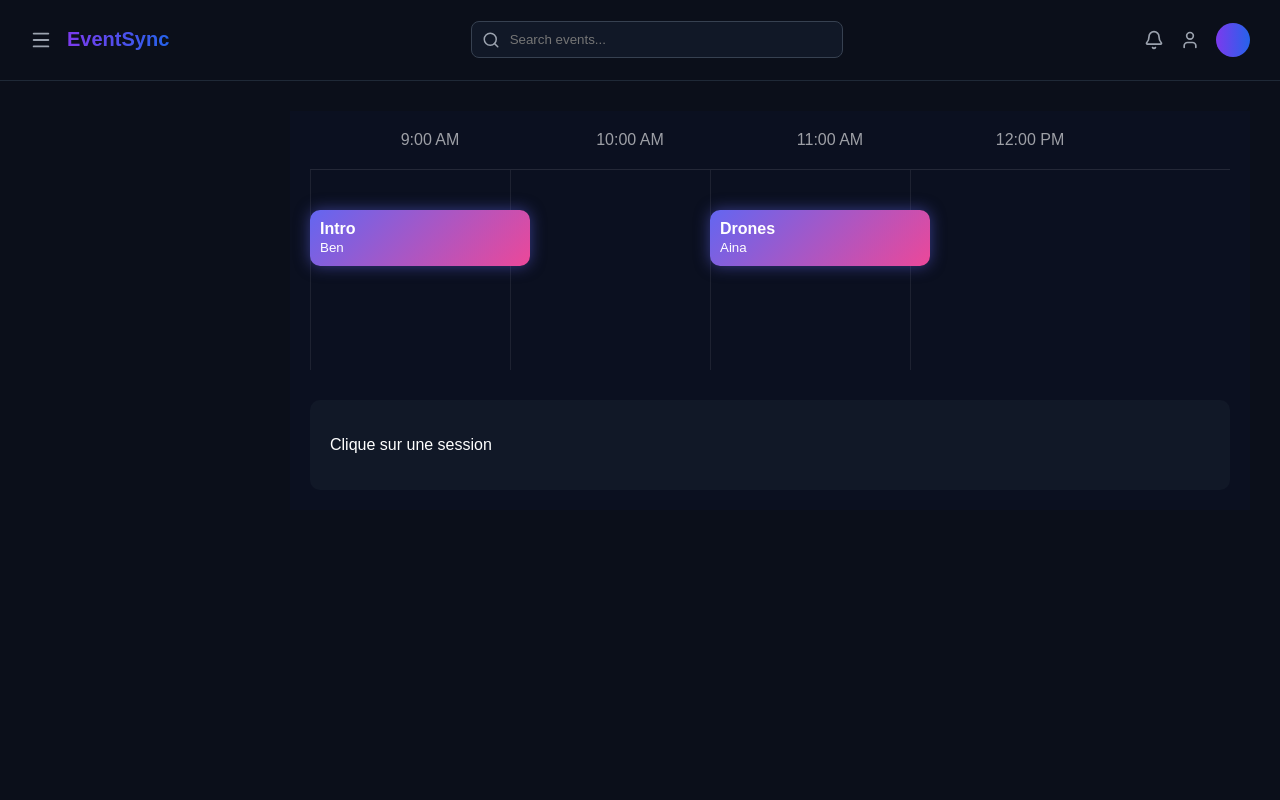
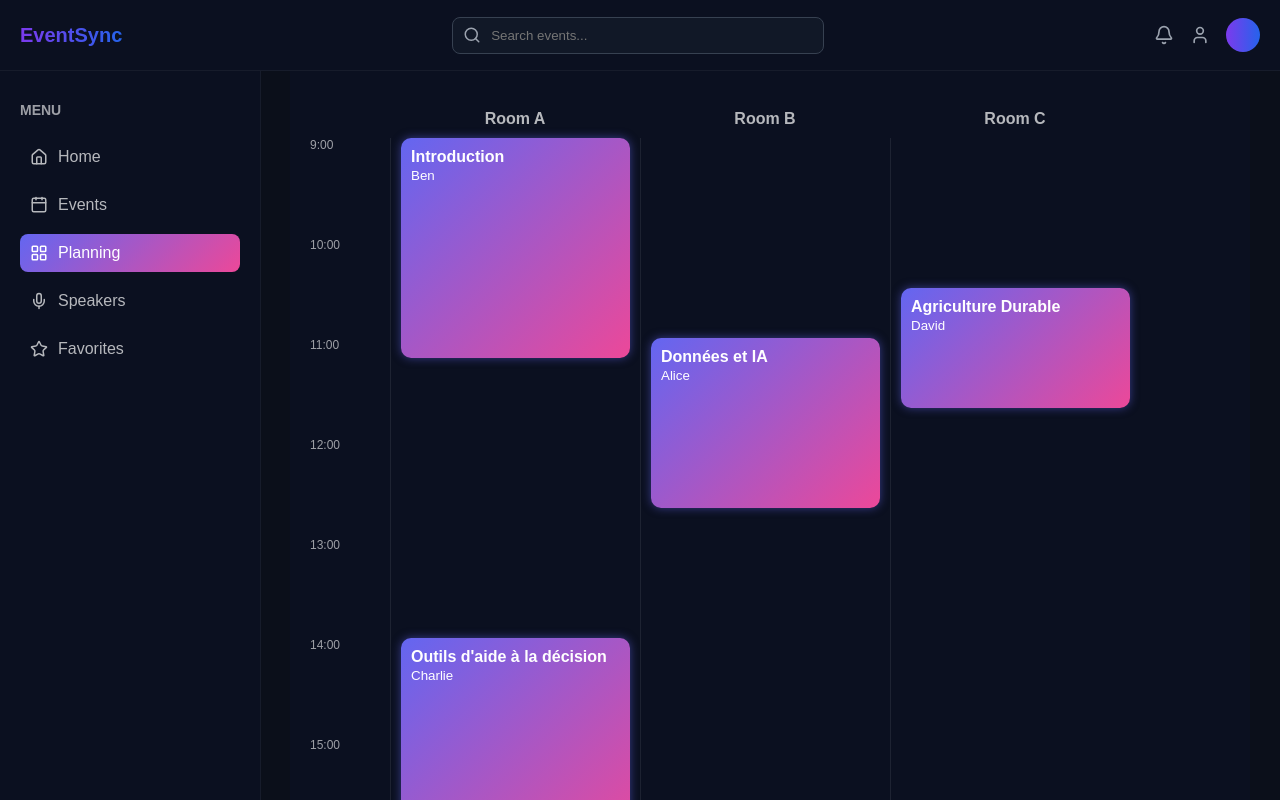
Before and after one commit to Web3CoderExam/ExamWeb3Coder, a Next.js app: page /planning in a window 1280 px wide. Shown: the top 800 px of the page. Built offline with nearby package versions, Linux system fonts and the light colour scheme.

Commit message:
Modification PlanningPage jsx and module.cs

```diff
--- a/src/app/planning/page.jsx
+++ b/src/app/planning/page.jsx
@@ -1,17 +1,5 @@
+import data from "@/data/mockData.json";
 import PlanningPage from "@/components/Planning/PlanningPage";
-
-const data = {
-  events: [
-    {
-      id: 1,
-      title: "Conférence AgriTech Madagascar",
-      sessions: [
-        { id: 101, time: "09:00", title: "Intro", speaker: "Ben" },
-        { id: 102, time: "11:00", title: "Drones", speaker: "Aina" }
-      ]
-    }
-  ]
-};
 
 export default function Page() {
   return <PlanningPage events={data.events} />;
--- a/src/components/Planning/Planning.module.css
+++ /dev/null
@@ -1,52 +0,0 @@
-.container {
-  background: #0b1020;
-  color: white;
-  padding: 20px;
-}
-
-/* HEADER */
-.header {
-  display: flex;
-  margin-left: 20px;
-}
-
-.hour {
-  width: 200px;
-  text-align: center;
-  opacity: 0.6;
-}
-
-/* TIMELINE */
-.timeline {
-  position: relative;
-  height: 200px;
-  margin-top: 20px;
-  border-top: 1px solid rgba(255,255,255,0.1);
-}
-
-/* LIGNES VERTICALES */
-.vline {
-  position: absolute;
-  top: 0;
-  bottom: 0;
-  width: 1px;
-  background: rgba(255,255,255,0.08);
-}
-
-/* EVENT */
-.event {
-  position: absolute;
-  background: linear-gradient(135deg, #6366f1, #ec4899);
-  padding: 10px;
-  border-radius: 10px;
-  cursor: pointer;
-  box-shadow: 0 0 15px rgba(99,102,241,0.5);
-}
-
-/* SIDEBAR */
-.sidebar {
-  margin-top: 30px;
-  background: #111827;
-  padding: 20px;
-  border-radius: 10px;
-}
--- a/src/components/Planning/PlanningPage.jsx
+++ b/src/components/Planning/PlanningPage.jsx
@@ -1,91 +1,137 @@
 "use client";
 
 import { useState } from "react";
-import styles from "./Planning.module.css";
+import styles from "./PlanningPage.module.css";
+import { Clock, Mic, MapPin, X } from "lucide-react";
 
 const START = 9;
-const END = 13;
-const HOUR_WIDTH = 200;
+const END = 18;
+const HOUR_HEIGHT = 100;
 
 export default function PlanningPage({ events = [] }) {
   const [selected, setSelected] = useState(null);
+  const [pos, setPos] = useState({ x: 0, y: 0 });
 
   if (!events.length) return <p>Aucun événement</p>;
 
-  const sessions = events[0].sessions.map((s) => {
-    const [h, m] = s.time.split(":").map(Number);
+  const sessions = events[0].sessions;
 
-    const left =
-      (h - START) * HOUR_WIDTH + (m / 60) * HOUR_WIDTH;
+  const rooms = ["Room A", "Room B", "Room C"];
 
-    return {
-      ...s,
-      left,
-      width: (s.duration || 1) * HOUR_WIDTH,
-    };
-  });
+  const gridTemplate = `80px repeat(${rooms.length}, 250px)`;
 
   return (
     <div className={styles.container}>
 
-      <div className={styles.header}>
-        {Array.from({ length: END - START }).map((_, i) => (
-          <div key={i} className={styles.hour}>
-            {formatHour(START + i)}
+      {/* HEADER */}
+      <div
+        className={styles.header}
+        style={{ gridTemplateColumns: gridTemplate }}
+      >
+        <div></div>
+        {rooms.map((room) => (
+          <div key={room} className={styles.roomHeader}>
+            {room}
           </div>
         ))}
       </div>
 
+      {/* GRID */}
+      <div
+        className={styles.grid}
+        style={{ gridTemplateColumns: gridTemplate }}
+      >
 
-      <div className={styles.timeline}>
+        {/* HOURS */}
+        <div className={styles.timeColumn}>
+          {Array.from({ length: END - START }).map((_, i) => (
+            <div key={i} className={styles.timeCell}>
+              {START + i}:00
+            </div>
+          ))}
+        </div>
 
-        {/* LIGNES VERTICALES */}
-        {Array.from({ length: END - START }).map((_, i) => (
-          <div
-            key={i}
-            className={styles.vline}
-            style={{ left: i * HOUR_WIDTH }}
-          />
-        ))}
+        {/* ROOMS */}
+        {rooms.map((room) => (
+          <div key={room} className={styles.roomColumn}>
 
-        {/* EVENTS */}
-        {sessions.map((s) => (
+            {sessions
+              .filter((s) => s.room === room)
+              .map((s) => {
+                const [h, m] = s.time.split(":").map(Number);
+
+                const top =
+                  (h - START) * HOUR_HEIGHT +
+                  (m / 60) * HOUR_HEIGHT;
+
+                const height = (s.duration || 1) * HOUR_HEIGHT;
+
+                return (
                   <div
                     key={s.id}
                     className={styles.event}
-            style={{
-              left: s.left,
-              width: s.width,
-              top: 40,
+                    style={{ top, height }}
+                    onClick={(e) => {
+                      setSelected(s);
+                      setPos({
+                        x: e.clientX,
+                        y: e.clientY,
+                      });
                     }}
-            onClick={() => setSelected(s)}
                   >
                     <strong>{s.title}</strong>
                     <br />
                     <small>{s.speaker}</small>
                   </div>
+                );
+              })}
+          </div>
         ))}
       </div>
 
-      {/* SIDEBAR */}
-      <div className={styles.sidebar}>
-        {selected ? (
-          <>
-            <h2>{selected.title}</h2>
-            <p>{selected.time}</p>
-            <p>{selected.speaker}</p>
-            <p>{selected.description}</p>
-          </>
-        ) : (
-          <p>Clique sur une session</p>
+      {/* SMALL CARD */}
+      {selected && (
+        <div
+          className={styles.smallCard}
+          style={{
+            top: Math.min(pos.y, window.innerHeight - 200),
+            left: Math.min(pos.x + 15, window.innerWidth - 280),
+            transform: "translateY(-50%)",
+          }}
+        >
+
+          <div className={styles.smallHeader}>
+            <h4>{selected.title}</h4>
+
+            <span
+              className={styles.closeX}
+              onClick={() => setSelected(null)}
+            >
+              <X size={16} />
+            </span>
+          </div>
+
+          <div className={styles.smallRow}>
+            <Clock size={14} /> {selected.time}
+          </div>
+
+          <div className={styles.smallRow}>
+            <Mic size={14} /> {selected.speaker}
+          </div>
+
+          <div className={styles.smallRow}>
+            <MapPin size={14} /> {selected.room}
+          </div>
+
+          {selected.description && (
+            <p className={styles.smallDesc}>
+              {selected.description}
+            </p>
           )}
+
         </div>
+      )}
+
     </div>
   );
 }
-
-function formatHour(h) {
-  const suffix = h >= 12 ? "PM" : "AM";
-  const hour = h > 12 ? h - 12 : h;
-  return `${hour}:00 ${suffix}`;
-}
--- /dev/null
+++ b/src/components/Planning/PlanningPage.module.css
@@ -0,0 +1,168 @@
+.container {
+  background: #0b1020;
+  color: white;
+  padding: 20px;
+  padding-top: 80px;
+  overflow-x: auto;
+}
+
+/* HEADER */
+.header {
+  display: grid;
+  margin-bottom: 10px;
+}
+
+.roomHeader {
+  text-align: center;
+  font-weight: bold;
+  opacity: 0.7;
+}
+
+/* GRID */
+.grid {
+  display: grid;
+  justify-content: start;
+}
+
+/* HEURES */
+.timeColumn {
+  display: flex;
+  flex-direction: column;
+}
+
+.timeCell {
+  height: 100px;
+  font-size: 12px;
+  opacity: 0.6;
+}
+
+/* COLONNE SALLE */
+.roomColumn {
+  position: relative;
+  border-left: 1px solid rgba(255,255,255,0.08);
+}
+
+/* lignes horizontales */
+.hline {
+  height: 100px;
+  border-bottom: 1px solid rgba(255,255,255,0.05);
+}
+
+/* EVENT */
+.event {
+  position: absolute;
+  left: 10px;
+  right: 10px;
+  background: linear-gradient(135deg, #6366f1, #ec4899);
+  border-radius: 10px;
+  padding: 10px;
+  cursor: pointer;
+  box-shadow: 0 0 10px rgba(99,102,241,0.5);
+}
+
+/* DETAIL */
+.detail {
+  margin-top: 20px;
+  background: #111827;
+  padding: 20px;
+  border-radius: 10px;
+}
+
+.row {
+  display: flex;
+  align-items: center;
+  gap: 8px;
+  opacity: 0.85;
+  margin: 6px 0;
+}
+
+.roomTag {
+  display: flex;
+  align-items: center;
+  gap: 5px;
+  font-size: 12px;
+  background: rgba(99,102,241,0.15);
+  color: #a5b4fc;
+  padding: 4px 8px;
+  border-radius: 8px;
+}
+
+.closeBtn {
+  margin-top: 15px;
+  width: 100%;
+  padding: 10px;
+  border: none;
+  border-radius: 10px;
+  background: linear-gradient(135deg, #6366f1, #ec4899);
+  color: white;
+  cursor: pointer;
+
+  display: flex;
+  align-items: center;
+  justify-content: center;
+  gap: 8px;
+}
+
+.smallCard {
+  position: fixed;
+  top: 120px;
+  right: 20px;
+  width: 260px;
+
+  background: rgba(17, 24, 39, 0.95);
+  backdrop-filter: blur(10px);
+
+  border: 1px solid rgba(255,255,255,0.08);
+  border-radius: 14px;
+
+  padding: 14px;
+
+  box-shadow: 0 20px 50px rgba(0,0,0,0.4);
+  animation: slideIn 0.2s ease;
+  z-index: 1000;
+}
+
+.smallHeader {
+  display: flex;
+  justify-content: space-between;
+  align-items: center;
+  margin-bottom: 10px;
+}
+
+.closeX {
+  cursor: pointer;
+  opacity: 0.7;
+  display: flex;
+  align-items: center;
+}
+
+.closeX:hover {
+  opacity: 1;
+}
+
+.smallRow {
+  font-size: 13px;
+  opacity: 0.85;
+  margin: 6px 0;
+  display: flex;
+  align-items: center;
+  gap: 6px;
+}
+
+.smallDesc {
+  font-size: 12px;
+  opacity: 0.7;
+  margin-top: 8px;
+  line-height: 1.4;
+}
+
+@keyframes slideIn {
+  from {
+    transform: translateX(20px);
+    opacity: 0;
+  }
+  to {
+    transform: translateX(0);
+    opacity: 1;
+  }
+}
--- a/src/components/layout/Navbar/Navbar.jsx
+++ b/src/components/layout/Navbar/Navbar.jsx
@@ -1,19 +1,18 @@
 "use client";
 
 import styles from "./Navbar.module.css";
-import { Bell, Search, User, Menu } from "lucide-react";
+import { Bell, Search, User } from "lucide-react";
 
-export default function Navbar({ toggleSidebar }) {
+export default function Navbar() {
   return (
     <header className={styles.navbar}>
 
-      {/* Left */}
+      {/* LEFT */}
       <div className={styles.left}>
-        <Menu className={styles.menuIcon} onClick={toggleSidebar} />
         <h1 className={styles.logo}>EventSync</h1>
       </div>
 
-      {/* Search */}
+      {/* SEARCH */}
       <div className={styles.searchWrapper}>
         <Search className={styles.searchIcon} />
         <input
@@ -23,7 +22,7 @@ export default function Navbar({ toggleSidebar }) {
         />
       </div>
 
-      {/* Right */}
+      {/* RIGHT */}
       <div className={styles.right}>
         <Bell className={styles.icon} />
         <User className={styles.icon} />
--- a/src/components/layout/Navbar/Navbar.module.css
+++ b/src/components/layout/Navbar/Navbar.module.css
@@ -1,12 +1,17 @@
 .navbar {
+  position: fixed;
+  top: 0;
+  left: 0;
+  right: 0;
+  height: 70px;
   display: flex;
   align-items: center;
   justify-content: space-between;
-  padding: 15px 30px;
-  background: #0b0f1a;
-  border-bottom: 1px solid #1f2937;
+  padding: 0 20px;
+  background: #0b1020;
+  border-bottom: 1px solid rgba(255,255,255,0.05);
+  z-index: 1000;
 }
-
 .left {
   display: flex;
   align-items: center;
--- a/src/components/layout/Sidebar/Sidebar.jsx
+++ b/src/components/layout/Sidebar/Sidebar.jsx
@@ -9,15 +9,14 @@ import {
   Calendar,
   LayoutGrid,
   Mic,
-  Star,
-  Settings
+  Star
 } from "lucide-react";
 
-export default function Sidebar({ isOpen }) {
+export default function Sidebar() {
   const pathname = usePathname();
 
   return (
-    <div className={`${styles.sidebar} ${isOpen ? styles.open : ""}`}>
+    <div className={styles.sidebar}>
 
       <h2 className={styles.title}>MENU</h2>
 
--- a/src/components/layout/Sidebar/Sidebar.module.css
+++ b/src/components/layout/Sidebar/Sidebar.module.css
@@ -1,26 +1,21 @@
 .sidebar {
   position: fixed;
-  top: 0;
+  top: 70px; /* hauteur navbar */
   left: 0;
-  width: 260px;
-  height: 100vh;
-  background: #0b0f1a;
-  border-right: 1px solid #1f2937;
+  bottom: 0;
+  width: 220px;
+
+  background: #0b1020;
+  border-right: 1px solid rgba(255,255,255,0.05);
+
   padding: 20px;
-
-  transform: translateX(-100%);
-  transition: transform 0.3s ease;
-  z-index: 1000;
-}
-
-.open {
-  transform: translateX(0);
+  overflow-y: auto;
 }
 
 .title {
   font-size: 14px;
-  color: #9ca3af;
   margin-bottom: 20px;
+  opacity: 0.6;
 }
 
 .menu {
@@ -32,55 +27,28 @@
 .item {
   display: flex;
   align-items: center;
-  gap: 12px;
-  padding: 12px;
-  border-radius: 10px;
-  cursor: pointer;
-  color: #d1d5db;
-}
+  gap: 10px;
 
-.icon {
-  width: 20px;
-  height: 20px;
-  color: #9ca3af;
-}
-
-.item:hover {
-  background: #1f2937;
-  color: white;
-}
-
-.item:hover .icon {
-  color: white;
-}
-
-.active {
-  background: linear-gradient(90deg, #7c3aed, #2563eb);
-  color: white;
-}
-
-.active .icon {
-  color: white;
-}
-
-
-.item {
-  display: flex;
-  align-items: center;
-  gap: 10px;
   padding: 10px;
   border-radius: 8px;
   text-decoration: none;
   color: white;
+
+  opacity: 0.7;
   transition: 0.2s;
-  cursor: pointer;
 }
 
 .item:hover {
-  background: rgba(255, 255, 255, 0.1);
+  background: rgba(255,255,255,0.05);
+  opacity: 1;
 }
 
 .active {
-  background: #4f46e5;
-  color: white;
+  background: linear-gradient(135deg, #6366f1, #ec4899);
+  opacity: 1;
 }
+
+.icon {
+  width: 18px;
+  height: 18px;
+}
--- a/src/data/mockData.json
+++ b/src/data/mockData.json
@@ -19,11 +19,29 @@
         {
           "id": 102,
           "time": "11:00",
+          "duration": 1.5,
+          "title": "Données et IA",
+          "speaker": "Alice",
+          "room": "Room B",
+          "description": "Collecte et utilisation des données agricoles."
+        },
+        {
+          "id": 103,
+          "time": "14:00",
+          "duration": 2,
+          "title": "Outils d'aide à la décision",
+          "speaker": "Charlie",
+          "room": "Room A",
+          "description": "Présentation d'outils basés sur l'IA pour les agriculteurs."
+        },
+        {
+          "id": 104,
+          "time": "10:30",
           "duration": 1,
-          "title": "Drones et Capteurs",
-          "speaker": "Aina",
-          "room": "Room B",
-          "description": "Utilisation des drones pour collecter des données."
+          "title": "Agriculture Durable",
+          "speaker": "David",
+          "room": "Room C",
+          "description": "Techniques agricoles modernes."
         }
       ]
     }
```
Also changed, not shown: src/app/layout.module.css (line endings or trailing spaces). Lines whose indentation alone changed are shown as unchanged.
